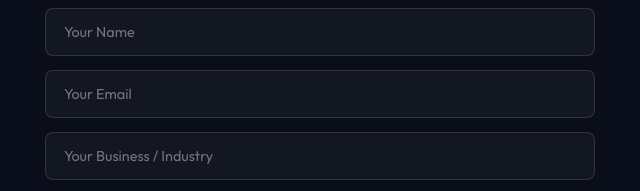
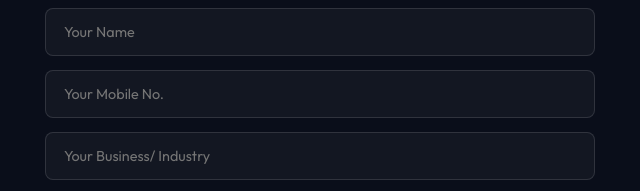
Before and after one commit to optinetmarketinghub-sys/Website, a plain HTML site: page index.html in a window 1280 px wide. Shown: the part 3965-4156 px from the top of the page, 625-1265 px from the left. Drawn offline with nearby package versions, Linux system fonts and the light colour scheme.

Commit message:
Update index.html

```diff
--- a/index.html
+++ b/index.html
@@ -772,8 +772,8 @@
     <div class="reveal">
       <div class="contact-form">
         <input type="text" placeholder="Your Name">
-        <input type="email" placeholder="Your Email">
-        <input type="text" placeholder="Your Business / Industry">
+        <input type="Tell" placeholder="Your Mobile No.">
+        <input type="text" placeholder="Your Business/ Industry">
         <textarea placeholder="Tell us about your project..."></textarea>
         <button type="button">Send Message →</button>
       </div>
```
